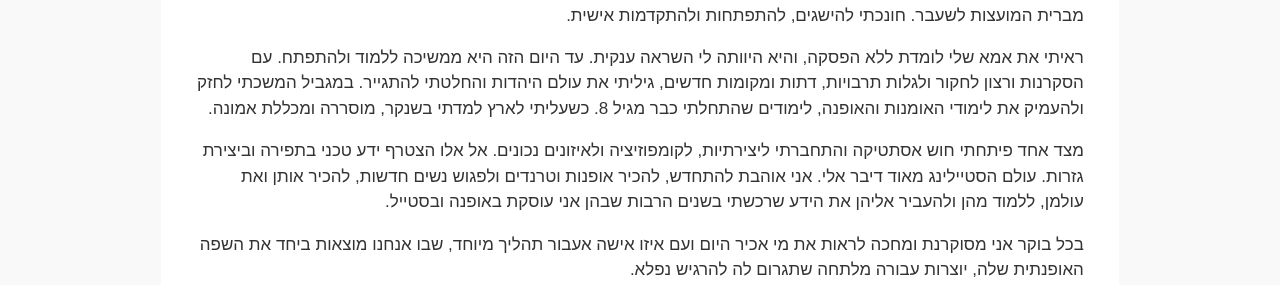
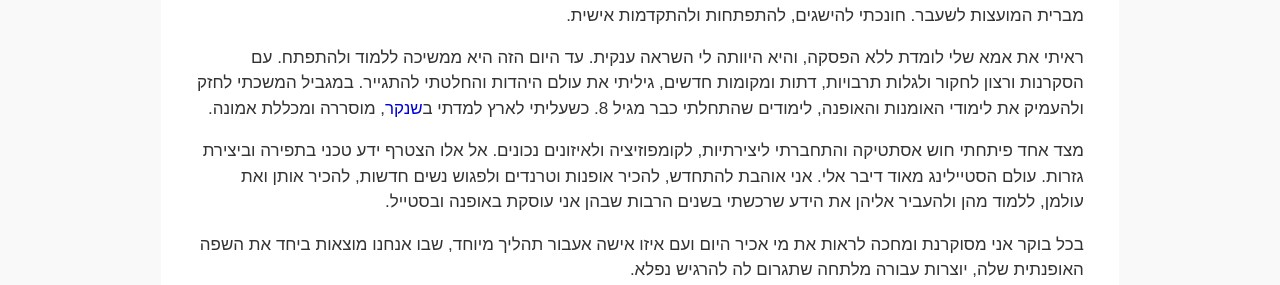
Before and after one commit to laukstein/lea.laukstein.com, a Jekyll site: the page built from _pages/post/2016-11-07-how-come-styling.md, in a window 1280 px wide and 900 px high, scrolled down 516 px. Shown: the part 212-497 px from the top of the window. Built offline with Jekyll 4.4.1, drawn with Linux system fonts in a browser that asks for light colours; comment, search, counter and statistics services are not loaded.

Commit message:
Link to Shenkar academy

```diff
--- a/_pages/post/2016-11-07-how-come-styling.md
+++ b/_pages/post/2016-11-07-how-come-styling.md
@@ -9,7 +9,7 @@ image: 2016-11-07-how-come-styling.jpg
 
 נולדתי וגדלתי בלטביה, במשפחה נוצרית. כילדה חונכתי על כתפי החינוך הסובייטי, פירורים אחרונים של הרגלים ושיטות חינוך מברית המועצות לשעבר. חונכתי להישגים, להתפתחות ולהתקדמות אישית.
 
-ראיתי את אמא שלי לומדת ללא הפסקה, והיא היוותה לי השראה ענקית. עד היום הזה היא ממשיכה ללמוד ולהתפתח. עם הסקרנות ורצון לחקור ולגלות תרבויות, דתות ומקומות חדשים, גיליתי את עולם היהדות והחלטתי להתגייר. במגביל המשכתי לחזק ולהעמיק את לימודי האומנות והאופנה, לימודים שהתחלתי כבר מגיל 8. כשעליתי לארץ למדתי בשנקר, מוסררה ומכללת אמונה.
+ראיתי את אמא שלי לומדת ללא הפסקה, והיא היוותה לי השראה ענקית. עד היום הזה היא ממשיכה ללמוד ולהתפתח. עם הסקרנות ורצון לחקור ולגלות תרבויות, דתות ומקומות חדשים, גיליתי את עולם היהדות והחלטתי להתגייר. במגביל המשכתי לחזק ולהעמיק את לימודי האומנות והאופנה, לימודים שהתחלתי כבר מגיל 8. כשעליתי לארץ למדתי ב[שנקר](http://ext.shenkar.ac.il/new/?page_id=351), מוסררה ומכללת אמונה.
 
 מצד אחד פיתחתי חוש אסתטיקה והתחברתי ליצירתיות, לקומפוזיציה ולאיזונים נכונים. אל אלו הצטרף  ידע טכני בתפירה וביצירת גזרות. עולם הסטיילינג מאוד דיבר אלי. אני אוהבת להתחדש, להכיר אופנות וטרנדים ולפגוש נשים חדשות, להכיר אותן ואת עולמן, ללמוד מהן ולהעביר אליהן את הידע שרכשתי בשנים הרבות שבהן אני עוסקת באופנה ובסטייל.
 
```
